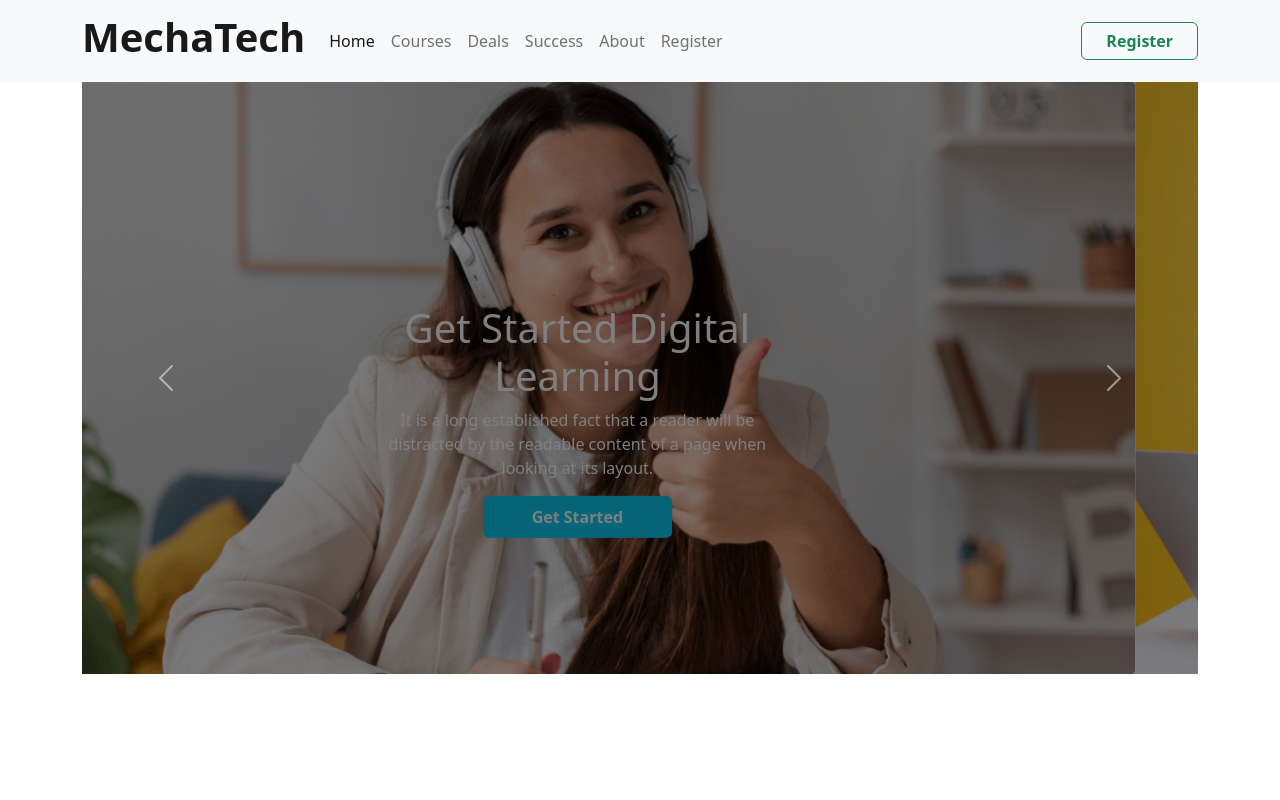
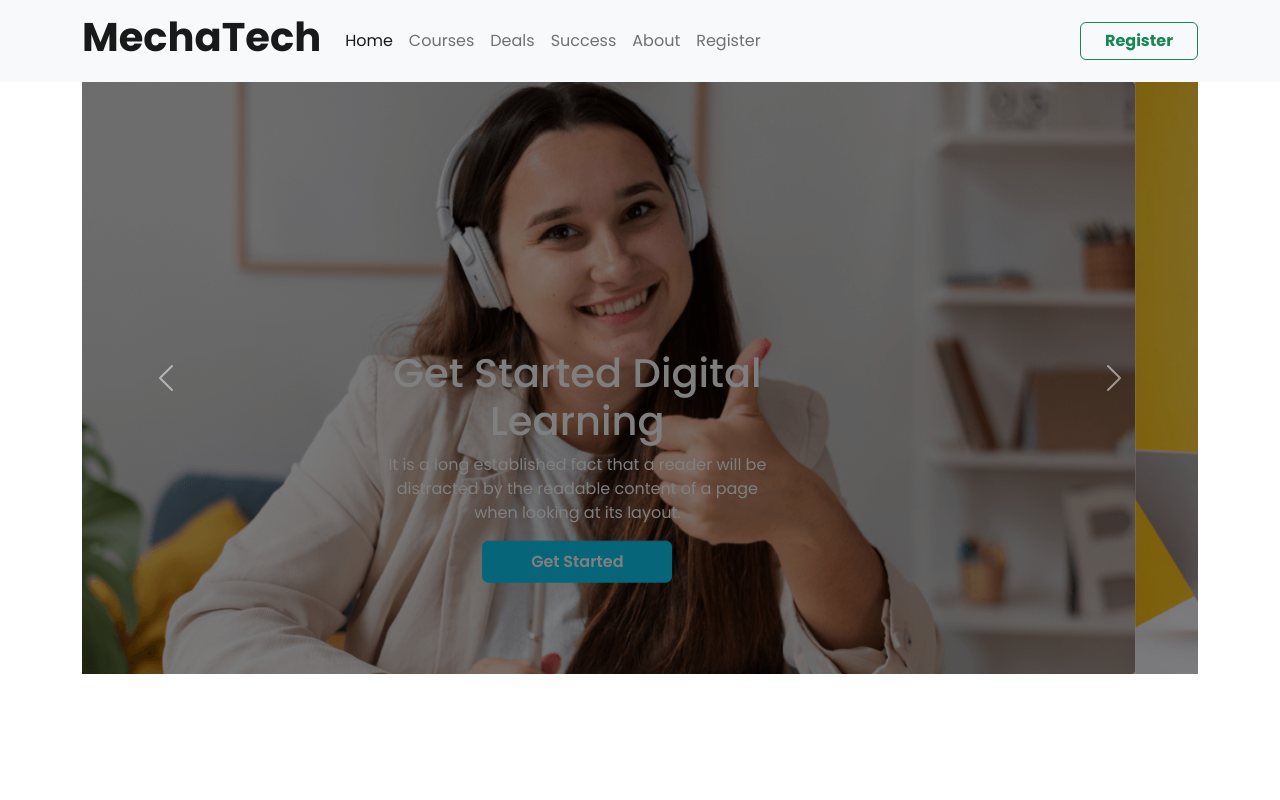
Before and after one commit to nandoghosh/MechaTech_Education, a plain HTML site: page index.html in a window 1280 px wide. Shown: the top 800 px of the page. Drawn offline with nearby package versions, Linux system fonts and the light colour scheme.

Commit message:
Styles.css

```diff
--- a/index.html
+++ b/index.html
@@ -13,6 +13,10 @@
     <link rel="stylesheet" href="styles.css">
     <!-- Fontawesome Library -->
     <script src="https://kit.fontawesome.com/ae7e726db1.js" crossorigin="anonymous"></script>
+    <!-- Google Font Library -->
+    <link rel="preconnect" href="https://fonts.googleapis.com">
+    <link rel="preconnect" href="https://fonts.gstatic.com" crossorigin>
+    <link href="https://fonts.googleapis.com/css2?family=Poppins:wght@400;500;600;700&display=swap" rel="stylesheet">
 </head>
 
 <body>
--- a/styles.css
+++ b/styles.css
@@ -1,3 +1,7 @@
+body {
+    font-family: 'Poppins', sans-serif;
+}
+
 section {
     margin-bottom: 150px;
 }
@@ -12,8 +16,6 @@ section {
     display: block;
     position: absolute;
     z-index: 1;
-    top: 0;
-    left: 0;
     width: 100%;
     height: 100%;
     background: rgba(0, 0, 0, 0.5);
@@ -22,8 +24,8 @@ section {
 
 .carousel-caption {
     position: absolute;
-    z-index: 10;
-    top: 55%;
+    z-index: 5;
+    top: 60%;
     left: 50%;
     transform: translate(-50%, -50%);
     color: #fff;
```
